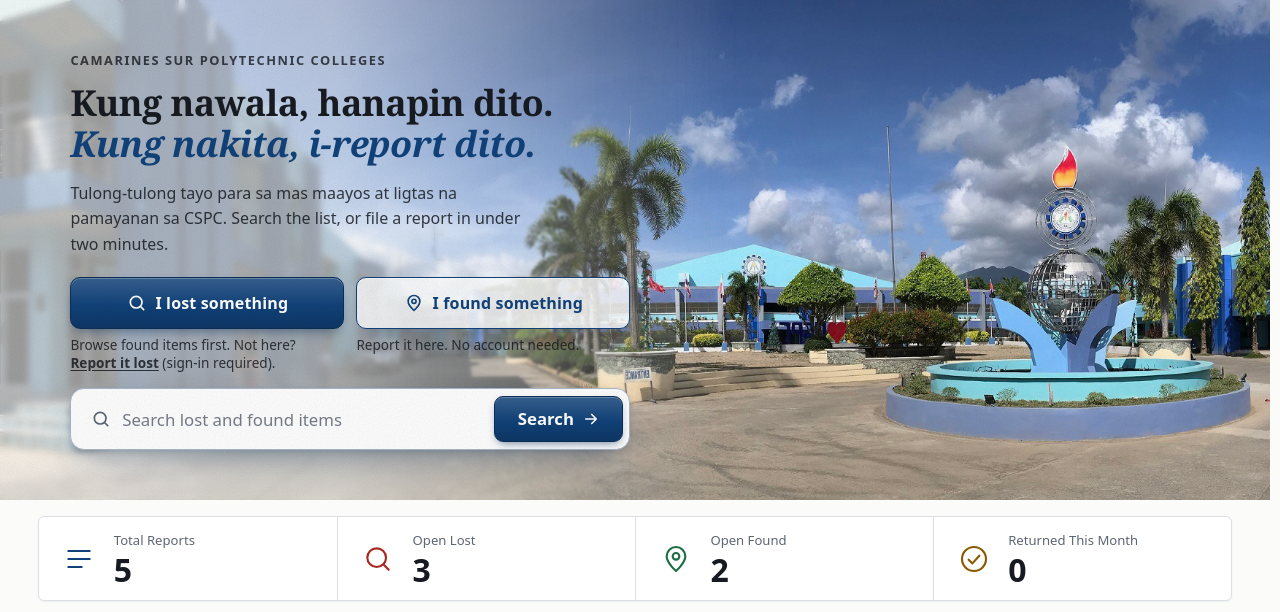
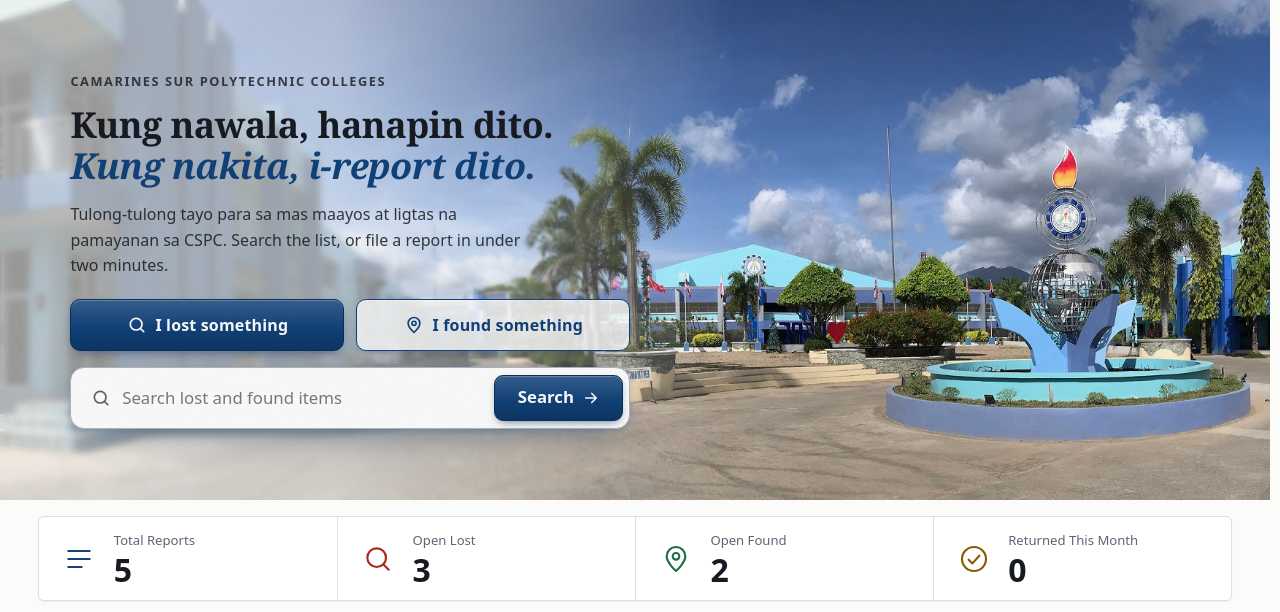
Before and after one commit to jusalipio-123/cspc-whereitis, a Node server app: page / in a window 1280 px wide. Shown: the part 81-693 px from the top of the page. Run offline with Node 20, Linux system fonts and the light colour scheme; data comes from the database, SQL or seed files in the repository.

Commit message:
Homepage: remove hint text under action buttons

```diff
--- a/views/home.ejs
+++ b/views/home.ejs
@@ -25,13 +25,11 @@
             <a class="btn btn--primary" href="/reports?kind=found">
               <svg viewBox="0 0 24 24" aria-hidden="true"><circle cx="11" cy="11" r="7"/><path d="m20 20-3.5-3.5"/></svg>I lost something
             </a>
-            <p class="hero__action-hint">Browse found items first. Not here? <a href="/reports/new?kind=lost">Report it lost</a> (sign-in required).</p>
           </div>
           <div class="hero__action">
             <a class="btn btn--ghost" href="/reports/new?kind=found">
               <svg viewBox="0 0 24 24" aria-hidden="true"><path d="M12 21s7-6.2 7-11a7 7 0 1 0-14 0c0 4.8 7 11 7 11z"/><circle cx="12" cy="10" r="2.5"/></svg>I found something
             </a>
-            <p class="hero__action-hint">Report it here. No account needed.</p>
           </div>
         </div>
 
```
